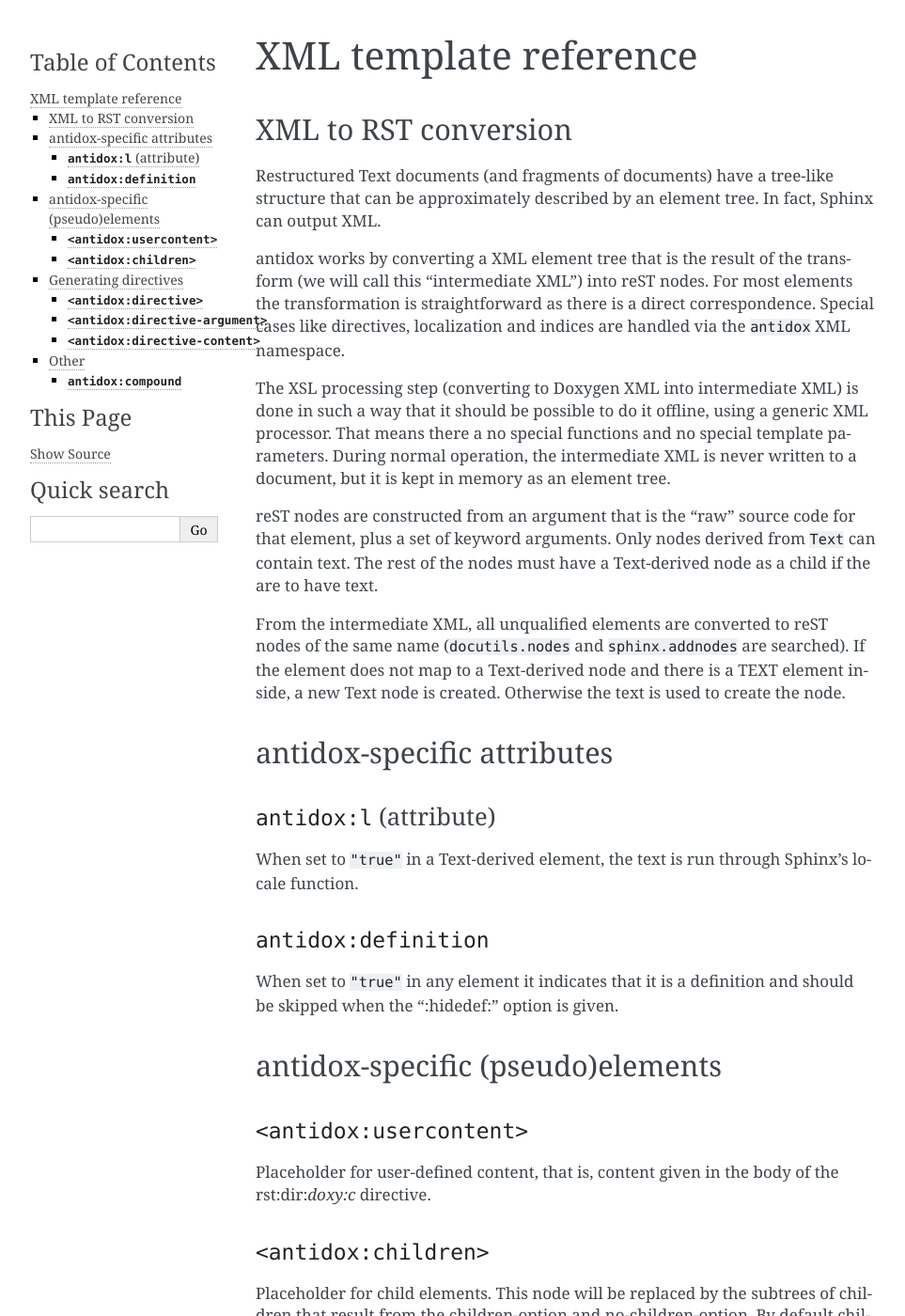
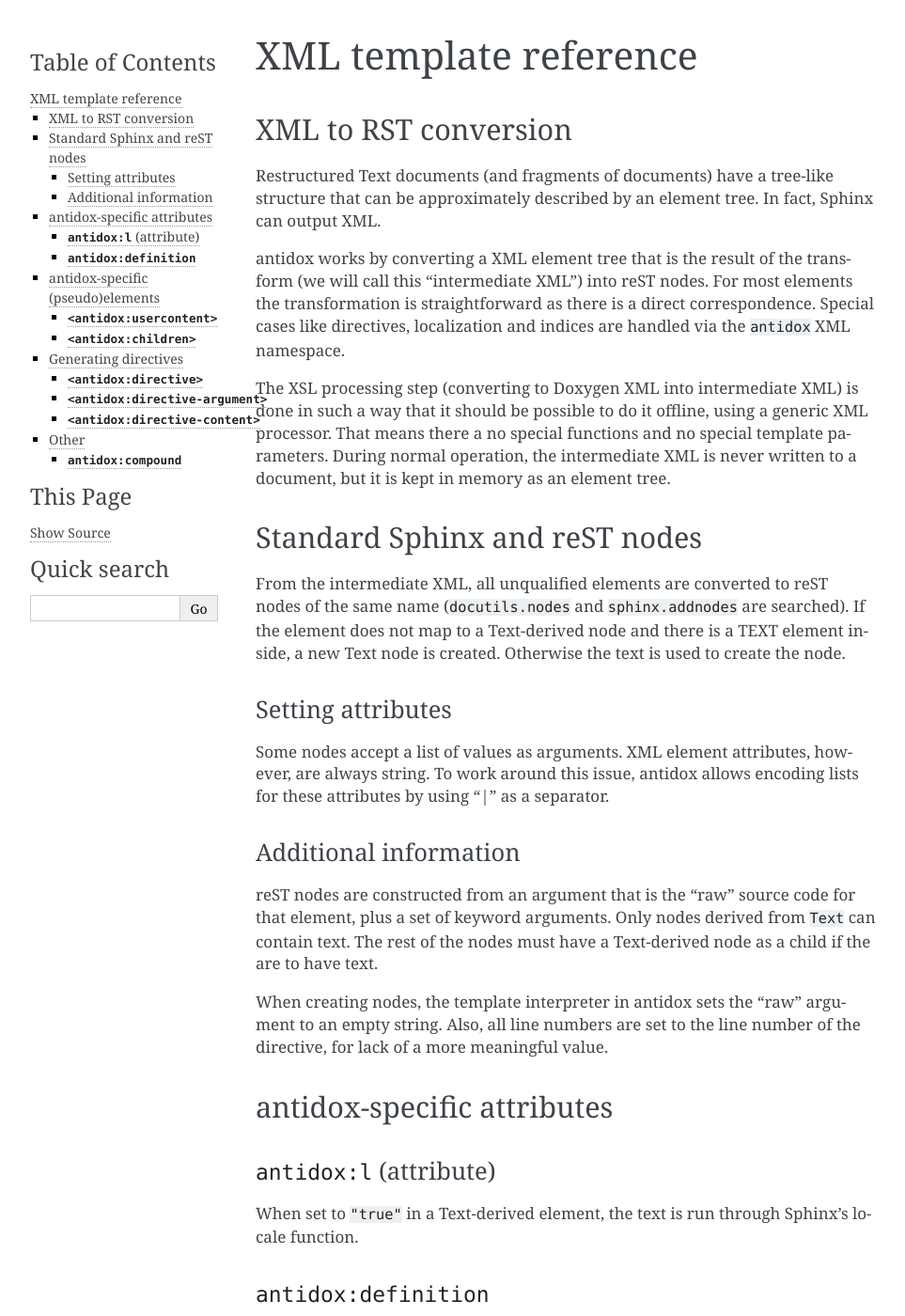
Before and after one commit to jcarrano/antidox, a Sphinx documentation site: the page built from doc/source/templating.rst, in a window 1280 px wide and 1400 px high. Shown: the whole window at 94% size, without its empty margins (148-1111 px from the left). Built offline with Sphinx 7.4.7, drawn with Linux system fonts in a browser that asks for light colours.

```diff
--- a/doc/source/templating.rst
+++ b/doc/source/templating.rst
@@ -20,16 +20,34 @@
 parameters. During normal operation, the intermediate XML is never written to
 a document, but it is kept in memory as an element tree.
 
-reST nodes are constructed from an argument that is the "raw" source code for
-that element, plus a set of keyword arguments. Only nodes derived from ``Text``
-can contain text. The rest of the nodes must have a Text-derived node as a
-child if the are to have text.
+Standard Sphinx and reST nodes
+------------------------------
 
 From the intermediate XML, all unqualified elements are converted to reST nodes
 of the same name (``docutils.nodes`` and ``sphinx.addnodes`` are searched).
 If the element does not map to a Text-derived node and there is a TEXT element
 inside, a new Text node is created. Otherwise the text is used to create the
 node.
+
+Setting attributes
+~~~~~~~~~~~~~~~~~~
+
+Some nodes accept a list of values as arguments. XML element attributes, however,
+are always string. To work around this issue, antidox allows encoding lists for
+these attributes by using "|" as a separator.
+
+Additional information
+~~~~~~~~~~~~~~~~~~~~~~
+
+reST nodes are constructed from an argument that is the "raw" source code for
+that element, plus a set of keyword arguments. Only nodes derived from ``Text``
+can contain text. The rest of the nodes must have a Text-derived node as a
+child if the are to have text.
+
+When creating nodes, the template interpreter in antidox sets the "raw" argument
+to an empty string. Also, all line numbers are set to the line number of the
+directive, for lack of a more meaningful value.
+
 
 antidox-specific attributes
 ---------------------------
```
Also changed, not shown: 2 other files.
